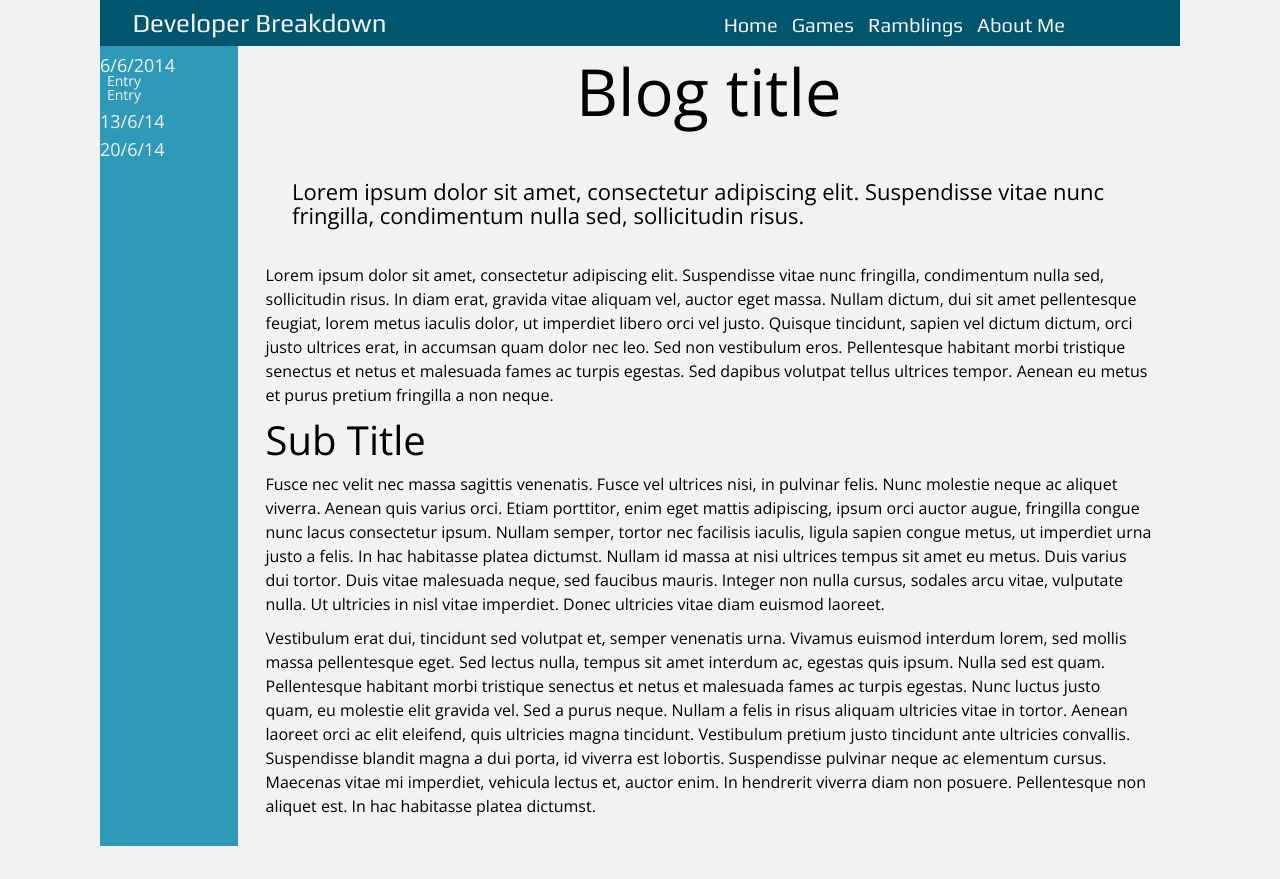
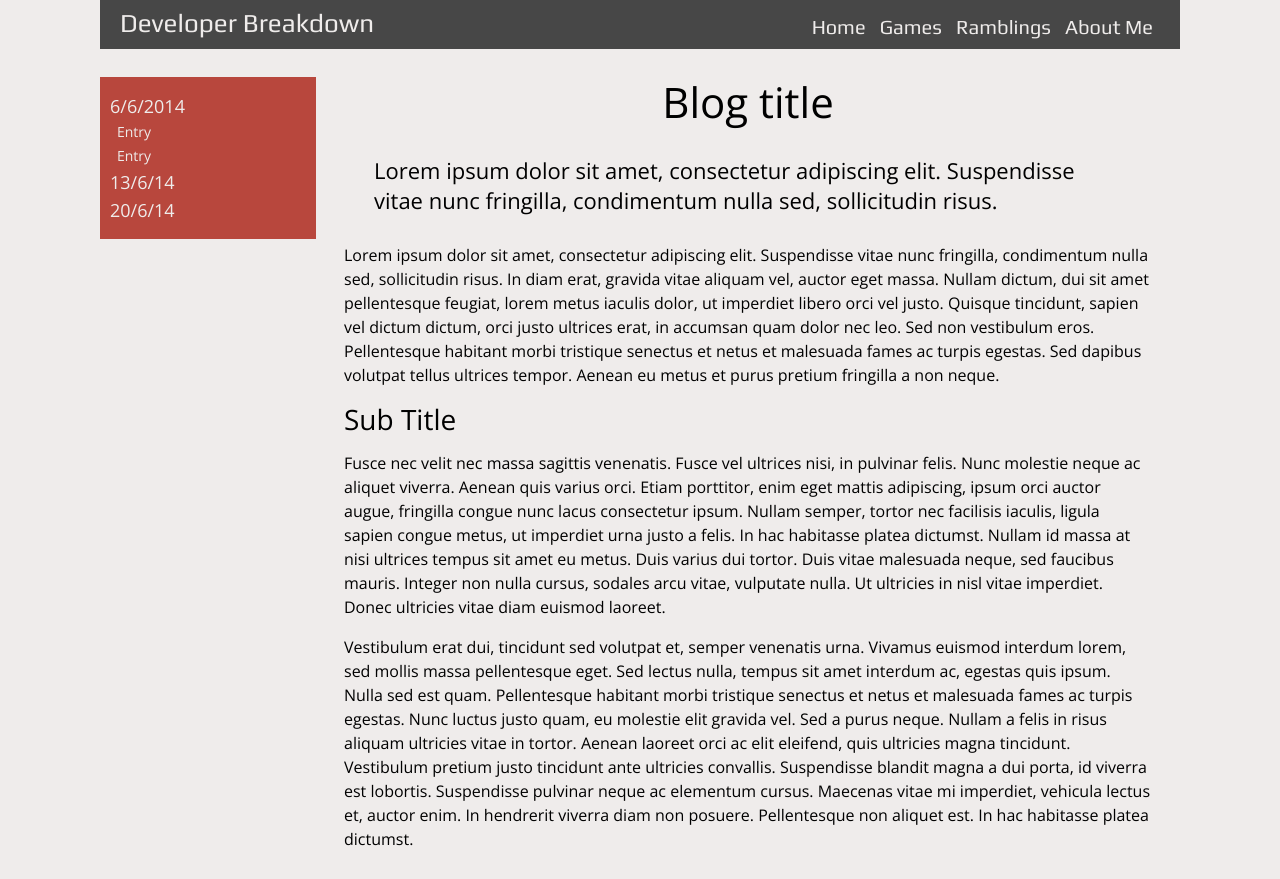
Before and after one commit to crr0004/ballin-lana, a PHP site: page /post.php.html in a window 1280 px wide. Before the commit the page ends 846 px from the top, so only its background shows below. Run offline with PHP 8.4, Linux system fonts and the light colour scheme; some libraries are stand-ins or nearby versions.

Commit message:
Olivia being anal

```diff
--- a/css/global.css
+++ b/css/global.css
@@ -1,15 +1,15 @@
+* {
+  box-sizing: border-box;
+}
+
 html, body {
-  background-color: #F2F2F2;
+  background-color: #EFECEB;
   height: 100%;
 }
 
 .navbar{
-    background-color: #00566F;
+    background-color: #474747;
     font-family: "Play";
-}
-
-.navbar div a{
-  color: #F2F2F2;
 }
 
 .navbar a:hover{
@@ -28,26 +28,30 @@ html, body {
   .navbar div{
     padding-top: 5px;
     float: right;
-    margin-right: 10%;
+    margin-right: 20px;
   }
 
   .navbar a{
+    text-decoration: none;
     font-size: 26px;
-    color: #F2F2F2;
+    color: #EFECEB;
+    float: left;
+    padding-left: 20px;
+  }
+
+  .navbar a:hover {
     text-decoration: none;
-    float: left;
-    padding-left: 3%;
   }
 
   .navbar div a {
-    text-decoration: none;
+    -webkit-transition: color 200ms;
     font-size: 20px;
-    padding-right: 7px;
-    padding-left: 7px;
+    padding: 2px 7px 2px 7px;
   }
 
   .navbar div a:hover{
-    background-color: #61B7CF;
+    text-decoration: none;
+    color: #B8473D;
   }
 
 @media only screen  and (max-width : 1000px) {
--- a/css/posts.css
+++ b/css/posts.css
@@ -1,7 +1,7 @@
 .entry{
-	width: 87.2667%;
+	width: 80%;
 	float:left;
-	margin-top: 10px;
+	margin-top: 28px;
 	font-family: "Open Sans";
 }
 
@@ -10,38 +10,39 @@
 }
 
 .entry h3{
-	font-size: 65px;
-	line-height: 70px;
+	font-size: 42px;
+	line-height: 50px;
 	text-align: center;
 }
 
 .entry h4{
-	font-size: 40px;
-	line-height: 45px;
+	font-size: 28px;
+	line-height: 32px;
+	margin-bottom: 16px;
 }
 
 .entry p{
-	margin-bottom: 10px;
-	margin-top: 10px;
+	margin-bottom: 16px;
 	width: auto;
 	font-size: 16px;
 	line-height: 24px;
 }
 
-.intropara{
+.entrycontent .intropara{
 	width: auto;
-	padding-left: 3%;
-	padding-right: 3%;
-	padding-top: 25px;
-	font-size: 22px !important;
+	padding: 0 30px;
+	font-size: 22px;
+	line-height: 30px;
+	margin-bottom: 28px;
 }
 
 .entrynav{
-	width: 12.733%;
-	color: #F2f2f2;
+	margin-top: 28px;
+	width: 20%;
+	color: #EFECEB;
 	float: left;
-	background-color: #2F9AB8;
-	height: 100%;
+	padding: 10px;
+	background-color: #B8473D;
 	font-family: "Open Sans";
 }
 
@@ -49,6 +50,7 @@
 	margin-top: 10px;
 	display: block;
 	font-size: 18px;
+	cursor: pointer;
 }
 
 .entrynav span:hover{
@@ -82,13 +84,10 @@
 	opacity: 0;
 }
 
+.entrydateactive li {
+	margin-top: 10px;
+}
+
 .entrydate ul{
 	display: none;
 }
-
-@media only screen  and (max-width : 1000px) {
-	.entrycontent{
-		margin-left: 10px;
-		margin-right: 10px;
-	}
-}
--- a/post.php.html
+++ b/post.php.html
@@ -1,12 +1,16 @@
 <!DOCTYPE html>
 <html>
 <head>
+	<meta charset="UTF-8">
+
 	<title>Home Page - Developer BreakDown</title>
+	<link href='http://fonts.googleapis.com/css?family=Play|Open+Sans' rel='stylesheet' type='text/css'>
+
 	<link href="css/reset.css" rel="stylesheet">
 	<link href="css/global.css" rel="stylesheet">
 	<link href="css/posts.css" rel="stylesheet">
-	<link href='http://fonts.googleapis.com/css?family=Play|Open+Sans' rel='stylesheet' type='text/css'>
-
+</head>
+<body>
 	<!-- Nav Bar -->
 <div class="navbar">
 	<a href="#home">Developer Breakdown</a>
@@ -18,28 +22,31 @@
 	</div>
 </div>
 <!-- End Nav bar -->
-</head>
-
-<body>
 <!-- Blog entry nav -->
 
 
 <ul class="entrynav">
+	<li>
 		<span>6/6/2014</span>
 		<ul class="entrydate">
 			<li>Entry</li>
 			<li>Entry</li>
 		</ul>
+	</li>
+	<li>
 		<span>13/6/14</span>
 		<ul class="entrydate">
 			<li>Entry</li>
 			<li>Entry</li>
 		</ul>
+	</li>
+	<li>
 		<span>20/6/14</span>
 		<ul class="entrydate">
 			<li>Entry</li>
 			<li>Entry</li>
 		</ul>
+	</li>
 </ul>
 
 <!-- Blog entry nav end -->
@@ -47,12 +54,20 @@
 <div class="entry">
 	<h3>Blog title</h3>
 	<div class="entrycontent">
-		<p class="intropara">Lorem ipsum dolor sit amet, consectetur adipiscing elit. Suspendisse vitae nunc fringilla, condimentum nulla sed, sollicitudin risus. </p>
-		<br>
-		<p>Lorem ipsum dolor sit amet, consectetur adipiscing elit. Suspendisse vitae nunc fringilla, condimentum nulla sed, sollicitudin risus. In diam erat, gravida vitae aliquam vel, auctor eget massa. Nullam dictum, dui sit amet pellentesque feugiat, lorem metus iaculis dolor, ut imperdiet libero orci vel justo. Quisque tincidunt, sapien vel dictum dictum, orci justo ultrices erat, in accumsan quam dolor nec leo. Sed non vestibulum eros. Pellentesque habitant morbi tristique senectus et netus et malesuada fames ac turpis egestas. Sed dapibus volutpat tellus ultrices tempor. Aenean eu metus et purus pretium fringilla a non neque.</p>
+		<p class="intropara">
+			Lorem ipsum dolor sit amet, consectetur adipiscing elit. Suspendisse vitae nunc fringilla, condimentum nulla sed, sollicitudin risus.
+		</p>
+		<p>
+			Lorem ipsum dolor sit amet, consectetur adipiscing elit. Suspendisse vitae nunc fringilla, condimentum nulla sed, sollicitudin risus. In diam erat, gravida vitae aliquam vel, auctor eget massa. Nullam dictum, dui sit amet pellentesque feugiat, lorem metus iaculis dolor, ut imperdiet libero orci vel justo. Quisque tincidunt, sapien vel dictum dictum, orci justo ultrices erat, in accumsan quam dolor nec leo. Sed non vestibulum eros. Pellentesque habitant morbi tristique senectus et netus et malesuada fames ac turpis egestas. Sed dapibus volutpat tellus ultrices tempor. Aenean eu metus et purus pretium fringilla a non neque.
+		</p>
+
 		<h4>Sub Title</h4>
-		<p>Fusce nec velit nec massa sagittis venenatis. Fusce vel ultrices nisi, in pulvinar felis. Nunc molestie neque ac aliquet viverra. Aenean quis varius orci. Etiam porttitor, enim eget mattis adipiscing, ipsum orci auctor augue, fringilla congue nunc lacus consectetur ipsum. Nullam semper, tortor nec facilisis iaculis, ligula sapien congue metus, ut imperdiet urna justo a felis. In hac habitasse platea dictumst. Nullam id massa at nisi ultrices tempus sit amet eu metus. Duis varius dui tortor. Duis vitae malesuada neque, sed faucibus mauris. Integer non nulla cursus, sodales arcu vitae, vulputate nulla. Ut ultricies in nisl vitae imperdiet. Donec ultricies vitae diam euismod laoreet.</p>
-		<p>Vestibulum erat dui, tincidunt sed volutpat et, semper venenatis urna. Vivamus euismod interdum lorem, sed mollis massa pellentesque eget. Sed lectus nulla, tempus sit amet interdum ac, egestas quis ipsum. Nulla sed est quam. Pellentesque habitant morbi tristique senectus et netus et malesuada fames ac turpis egestas. Nunc luctus justo quam, eu molestie elit gravida vel. Sed a purus neque. Nullam a felis in risus aliquam ultricies vitae in tortor. Aenean laoreet orci ac elit eleifend, quis ultricies magna tincidunt. Vestibulum pretium justo tincidunt ante ultricies convallis. Suspendisse blandit magna a dui porta, id viverra est lobortis. Suspendisse pulvinar neque ac elementum cursus. Maecenas vitae mi imperdiet, vehicula lectus et, auctor enim. In hendrerit viverra diam non posuere. Pellentesque non aliquet est. In hac habitasse platea dictumst.</p>
+		<p>
+			Fusce nec velit nec massa sagittis venenatis. Fusce vel ultrices nisi, in pulvinar felis. Nunc molestie neque ac aliquet viverra. Aenean quis varius orci. Etiam porttitor, enim eget mattis adipiscing, ipsum orci auctor augue, fringilla congue nunc lacus consectetur ipsum. Nullam semper, tortor nec facilisis iaculis, ligula sapien congue metus, ut imperdiet urna justo a felis. In hac habitasse platea dictumst. Nullam id massa at nisi ultrices tempus sit amet eu metus. Duis varius dui tortor. Duis vitae malesuada neque, sed faucibus mauris. Integer non nulla cursus, sodales arcu vitae, vulputate nulla. Ut ultricies in nisl vitae imperdiet. Donec ultricies vitae diam euismod laoreet.
+		</p>
+		<p>
+			Vestibulum erat dui, tincidunt sed volutpat et, semper venenatis urna. Vivamus euismod interdum lorem, sed mollis massa pellentesque eget. Sed lectus nulla, tempus sit amet interdum ac, egestas quis ipsum. Nulla sed est quam. Pellentesque habitant morbi tristique senectus et netus et malesuada fames ac turpis egestas. Nunc luctus justo quam, eu molestie elit gravida vel. Sed a purus neque. Nullam a felis in risus aliquam ultricies vitae in tortor. Aenean laoreet orci ac elit eleifend, quis ultricies magna tincidunt. Vestibulum pretium justo tincidunt ante ultricies convallis. Suspendisse blandit magna a dui porta, id viverra est lobortis. Suspendisse pulvinar neque ac elementum cursus. Maecenas vitae mi imperdiet, vehicula lectus et, auctor enim. In hendrerit viverra diam non posuere. Pellentesque non aliquet est. In hac habitasse platea dictumst.
+		</p>
 	</div>
 </div>
 <!-- Blog Entry end -->
```
Lines whose indentation alone changed are shown as unchanged.
